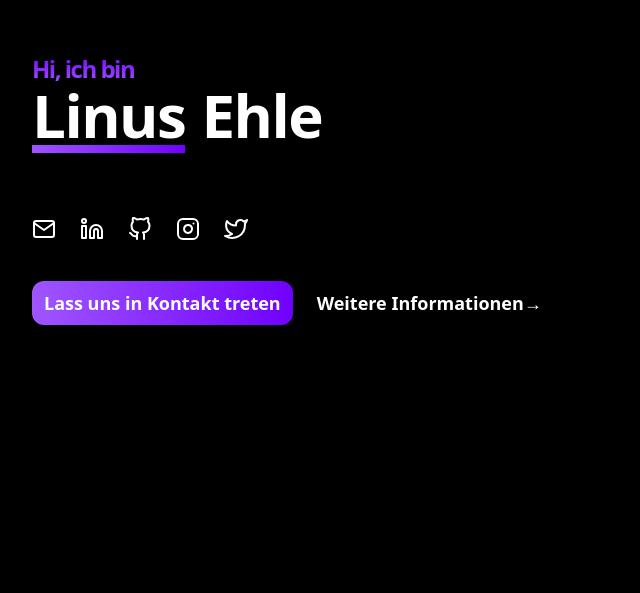
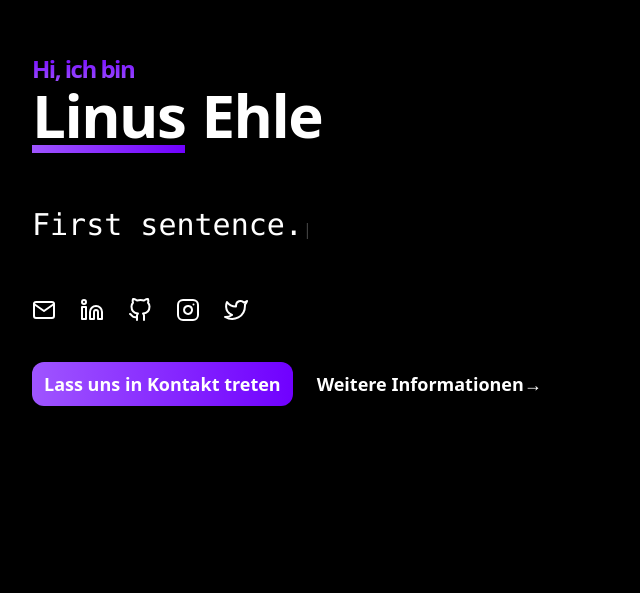
Before and after one commit to linusehle/linusehle-portfolio, a React (Vite) app: page / in a window 1280 px wide. Shown: the part 207-800 px from the top of the page, without its empty margins (0-640 px from the left). Built offline with nearby package versions, Linux system fonts and the light colour scheme.

Commit message:
feat: improved syntax

```diff
--- a/src/components/Header/Header.tsx
+++ b/src/components/Header/Header.tsx
@@ -1,6 +1,25 @@
+import { useEffect, useRef } from 'react';
 import './header.scss';
+import Typed from 'typed.js';
 
 function Header () {
+
+    const typedEl = useRef(null);
+    const targetSection = useRef(null);
+    const options = {
+      strings: ['First sentence.', '&amp; a second sentence.'],
+      typeSpeed: 50,
+      startDelay: 1500,
+      backSpeed: 50,
+      backDelay: 8000,
+      loop: true,
+    };
+
+    useEffect(() => {
+      const typed = new Typed(typedEl.current, options);
+        return () => typed.destroy();
+    }, [typedEl, targetSection]);
+
     return (
       <div className='bg-[#000000] text-white'>
         <div className="relative">
@@ -23,12 +42,20 @@ function Header () {
                       <span className="font-bold text-6xl text-white">Ehle</span>
                     </div>
                   </div>
-                        <div className='flex gap-6 mt-16'>
-                        <svg xmlns="http://www.w3.org/2000/svg" width="24" height="24" viewBox="0 0 24 24" fill="none" stroke="currentColor" stroke-width="2" stroke-linecap="round" stroke-linejoin="round"><path d="M4 4h16c1.1 0 2 .9 2 2v12c0 1.1-.9 2-2 2H4c-1.1 0-2-.9-2-2V6c0-1.1.9-2 2-2z"></path><polyline points="22,6 12,13 2,6"></polyline></svg>
-                        <svg xmlns="http://www.w3.org/2000/svg" width="24" height="24" viewBox="0 0 24 24" fill="none" stroke="currentColor" stroke-width="2" stroke-linecap="round" stroke-linejoin="round"><path d="M16 8a6 6 0 0 1 6 6v7h-4v-7a2 2 0 0 0-2-2 2 2 0 0 0-2 2v7h-4v-7a6 6 0 0 1 6-6z"></path><rect x="2" y="9" width="4" height="12"></rect><circle cx="4" cy="4" r="2"></circle></svg>
-                        <svg xmlns="http://www.w3.org/2000/svg" width="24" height="24" viewBox="0 0 24 24" fill="none" stroke="currentColor" stroke-width="2" stroke-linecap="round" stroke-linejoin="round"><path d="M9 19c-5 1.5-5-2.5-7-3m14 6v-3.87a3.37 3.37 0 0 0-.94-2.61c3.14-.35 6.44-1.54 6.44-7A5.44 5.44 0 0 0 20 4.77 5.07 5.07 0 0 0 19.91 1S18.73.65 16 2.48a13.38 13.38 0 0 0-7 0C6.27.65 5.09 1 5.09 1A5.07 5.07 0 0 0 5 4.77a5.44 5.44 0 0 0-1.5 3.78c0 5.42 3.3 6.61 6.44 7A3.37 3.37 0 0 0 9 18.13V22"></path></svg>
-                        <svg xmlns="http://www.w3.org/2000/svg" width="24" height="24" viewBox="0 0 24 24" fill="none" stroke="currentColor" stroke-width="2" stroke-linecap="round" stroke-linejoin="round"><rect x="2" y="2" width="20" height="20" rx="5" ry="5"></rect><path d="M16 11.37A4 4 0 1 1 12.63 8 4 4 0 0 1 16 11.37z"></path><line x1="17.5" y1="6.5" x2="17.51" y2="6.5"></line></svg>
-                        <svg xmlns="http://www.w3.org/2000/svg" width="24" height="24" viewBox="0 0 24 24" fill="none" stroke="currentColor" stroke-width="2" stroke-linecap="round" stroke-linejoin="round" ><path d="M23 3a10.9 10.9 0 0 1-3.14 1.53 4.48 4.48 0 0 0-7.86 3v1A10.66 10.66 0 0 1 3 4s-4 9 5 13a11.64 11.64 0 0 1-7 2c9 5 20 0 20-11.5a4.5 4.5 0 0 0-.08-.83A7.72 7.72 0 0 0 23 3z"></path></svg>
+                  <div className=" my-12">
+                    <p>
+                      <span
+                        ref={typedEl}
+                        className="seq text-3xl text-gray-light-3 font-mono leading-relaxed"
+                        ></span>
+                    </p>
+                  </div>
+                  <div className='flex gap-6'>
+                    <svg className='hover:text-[#9f55ff]' xmlns="http://www.w3.org/2000/svg" width="24" height="24" viewBox="0 0 24 24" fill="none" stroke="currentColor" stroke-width="2" stroke-linecap="round" stroke-linejoin="round"><path d="M4 4h16c1.1 0 2 .9 2 2v12c0 1.1-.9 2-2 2H4c-1.1 0-2-.9-2-2V6c0-1.1.9-2 2-2z"></path><polyline points="22,6 12,13 2,6"></polyline></svg>
+                    <svg className='hover:text-[#9f55ff]' xmlns="http://www.w3.org/2000/svg" width="24" height="24" viewBox="0 0 24 24" fill="none" stroke="currentColor" stroke-width="2" stroke-linecap="round" stroke-linejoin="round"><path d="M16 8a6 6 0 0 1 6 6v7h-4v-7a2 2 0 0 0-2-2 2 2 0 0 0-2 2v7h-4v-7a6 6 0 0 1 6-6z"></path><rect x="2" y="9" width="4" height="12"></rect><circle cx="4" cy="4" r="2"></circle></svg>
+                    <svg className='hover:text-[#9f55ff]' xmlns="http://www.w3.org/2000/svg" width="24" height="24" viewBox="0 0 24 24" fill="none" stroke="currentColor" stroke-width="2" stroke-linecap="round" stroke-linejoin="round"><path d="M9 19c-5 1.5-5-2.5-7-3m14 6v-3.87a3.37 3.37 0 0 0-.94-2.61c3.14-.35 6.44-1.54 6.44-7A5.44 5.44 0 0 0 20 4.77 5.07 5.07 0 0 0 19.91 1S18.73.65 16 2.48a13.38 13.38 0 0 0-7 0C6.27.65 5.09 1 5.09 1A5.07 5.07 0 0 0 5 4.77a5.44 5.44 0 0 0-1.5 3.78c0 5.42 3.3 6.61 6.44 7A3.37 3.37 0 0 0 9 18.13V22"></path></svg>
+                    <svg className='hover:text-[#9f55ff]' xmlns="http://www.w3.org/2000/svg" width="24" height="24" viewBox="0 0 24 24" fill="none" stroke="currentColor" stroke-width="2" stroke-linecap="round" stroke-linejoin="round"><rect x="2" y="2" width="20" height="20" rx="5" ry="5"></rect><path d="M16 11.37A4 4 0 1 1 12.63 8 4 4 0 0 1 16 11.37z"></path><line x1="17.5" y1="6.5" x2="17.51" y2="6.5"></line></svg>
+                    <svg className='hover:text-[#9f55ff]' xmlns="http://www.w3.org/2000/svg" width="24" height="24" viewBox="0 0 24 24" fill="none" stroke="currentColor" stroke-width="2" stroke-linecap="round" stroke-linejoin="round" ><path d="M23 3a10.9 10.9 0 0 1-3.14 1.53 4.48 4.48 0 0 0-7.86 3v1A10.66 10.66 0 0 1 3 4s-4 9 5 13a11.64 11.64 0 0 1-7 2c9 5 20 0 20-11.5a4.5 4.5 0 0 0-.08-.83A7.72 7.72 0 0 0 23 3z"></path></svg>
                   </div>
                   <div className="mt-10 flex items-center gap-x-6">
                     <span className="btn-header rounded-xl p-2 text-lg px-3 text-white font-semibold">
```
Lines whose indentation alone changed are shown as unchanged.
